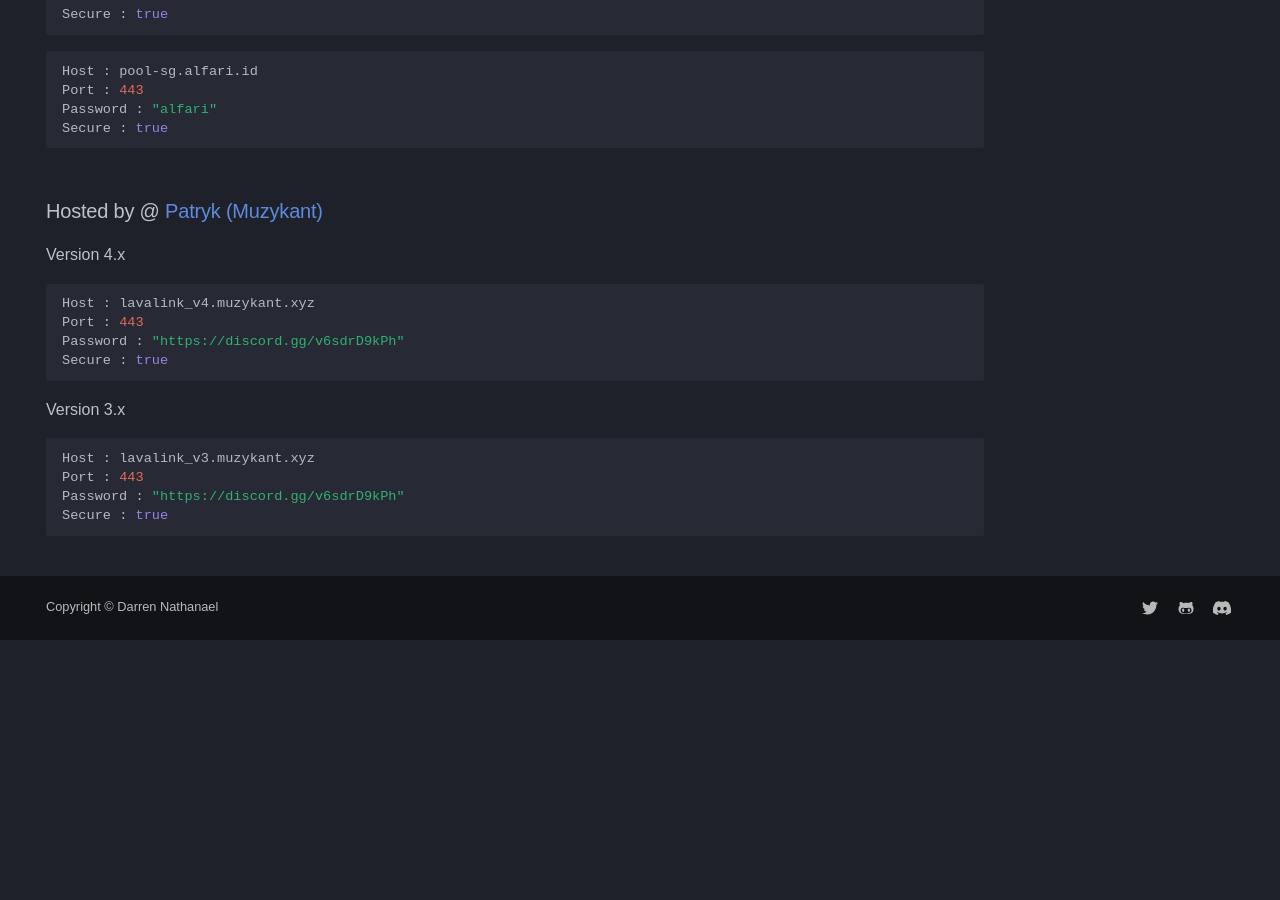
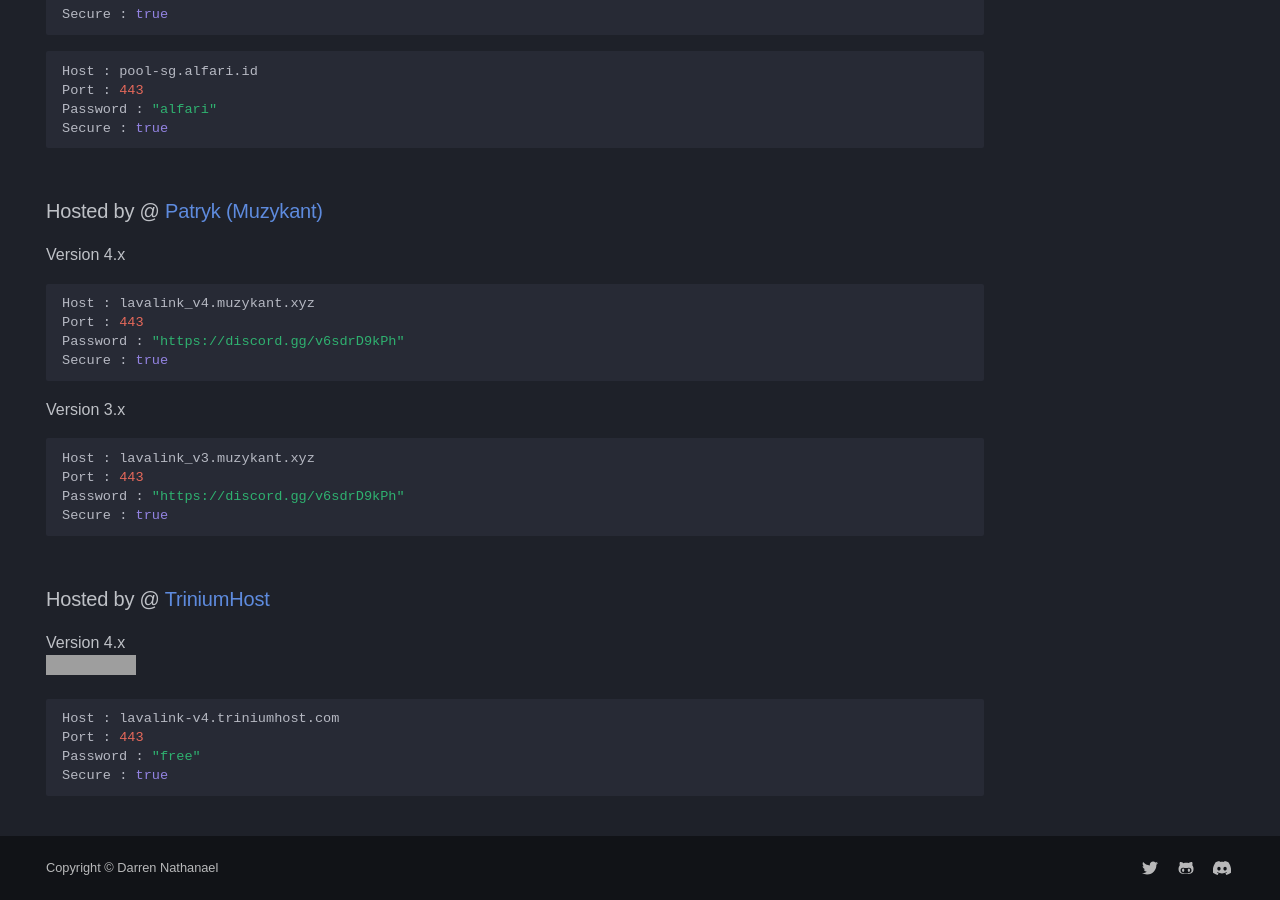
Before and after one commit to DarrenOfficial/lavalink-list, an MkDocs documentation site: the page built from docs/SSL/Lavalink-SSL.md, in a window 1280 px wide and 900 px high, scrolled down 1569 px. Built offline with MkDocs 1.6.1 and Material for MkDocs 9.7.7, drawn with Linux system fonts in a browser that asks for light colours; some web fonts are replaced; comment, search, counter and statistics services are not loaded; a style sheet for code colours, icons or effects is not loaded; before the commit the page ends 2209 px from its top, so only the background shows below that; some of the changed text lies outside the part shown; grey boxes are pictures that could not be loaded.

Commit message:
Update Lavalink-SSL.md (#726)

````diff
--- a/docs/SSL/Lavalink-SSL.md
+++ b/docs/SSL/Lavalink-SSL.md
@@ -100,3 +100,14 @@ Port : 443
 Password : "https://discord.gg/v6sdrD9kPh"
 Secure : true
 ```
+
+
+### Hosted by @ [TriniumHost](https://links.triniumhost.com/)
+Version 4.x <br />
+![Status](https://g-status.ecoguardiao.tech/api/badge/7/status)
+```bash
+Host : lavalink-v4.triniumhost.com
+Port : 443
+Password : "free"
+Secure : true
+```
````
